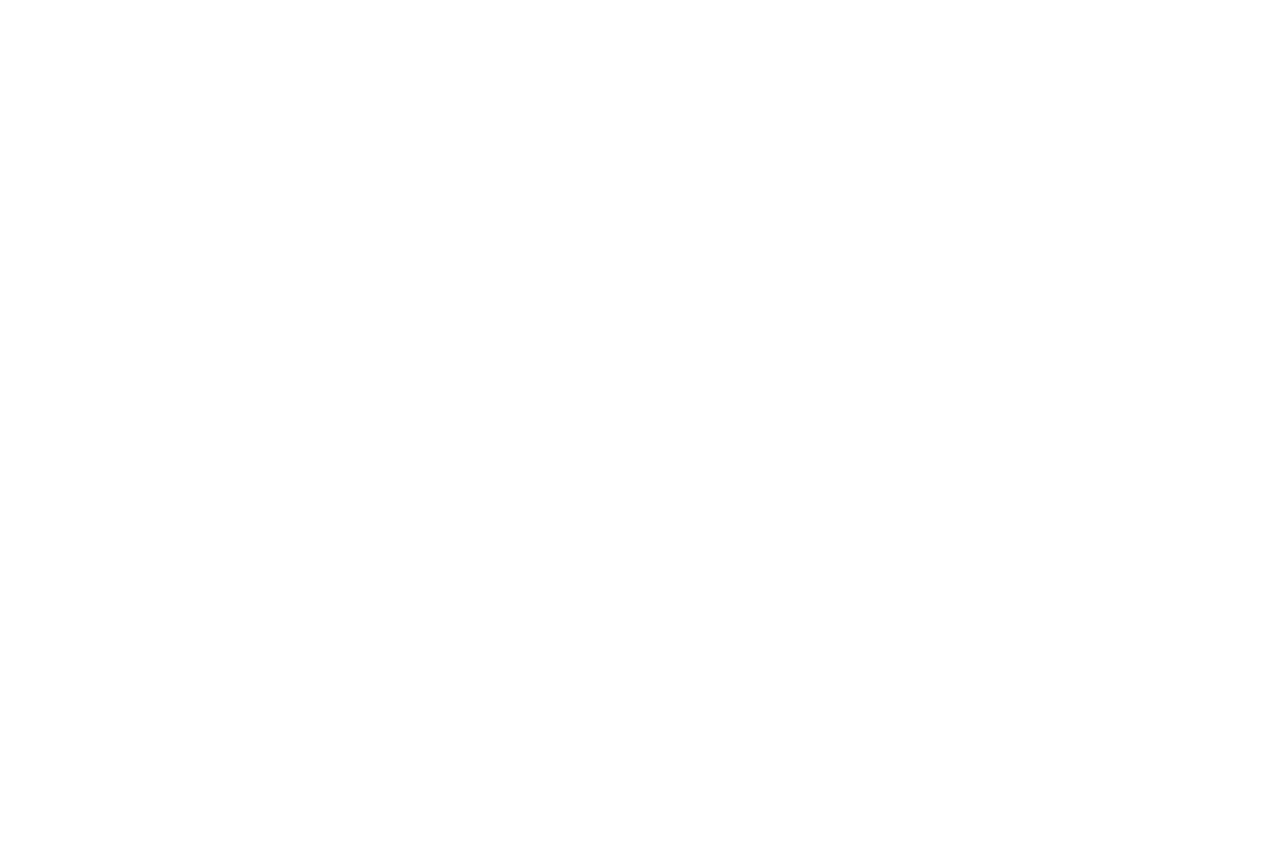
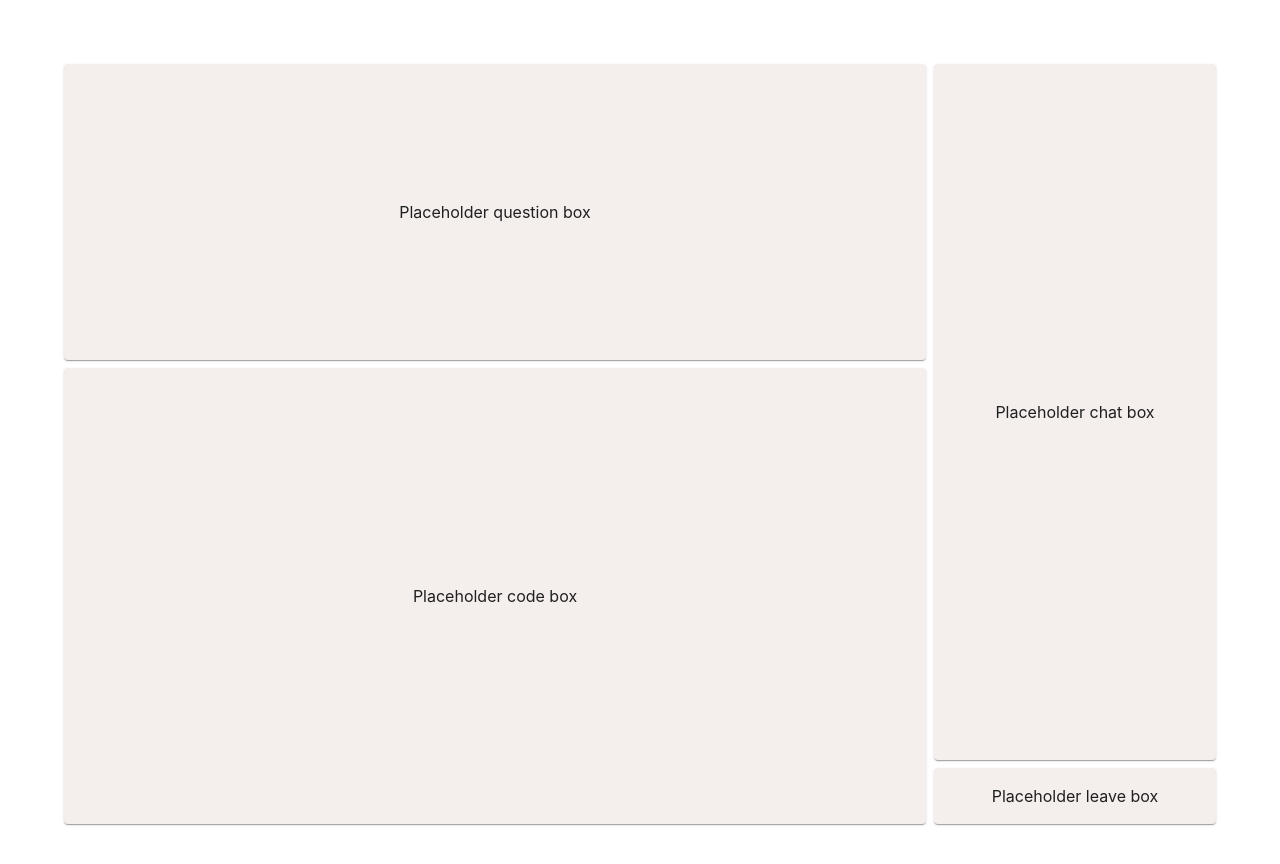
Before and after one commit to Punpun1643/PeerPrep-frontend, a React (Create React App) app in the folder frontend/: page /roompage in a window 1280 px wide. Before the commit this address had no page. Shown: the top 864 px of the page. Before the commit the page ends 800 px from the top, so only its background shows below. Built offline with nearby package versions, Linux system fonts and the light colour scheme.

Commit message:
Add structural layout for room page

```diff
--- a/frontend/src/App.js
+++ b/frontend/src/App.js
@@ -1,6 +1,7 @@
 import {BrowserRouter as Router, Routes, Route, Navigate} from "react-router-dom";
 import SignupPage from './components/SignupPage';
 import SelectionView from './components/MatchingService/SelectionView';
+import RoomPage from './components/MatchingService/RoomPage'
 import {Box} from "@mui/material";
 
 function App() {
@@ -12,6 +13,7 @@ function App() {
                         <Route exact path="/" element={<Navigate replace to="/signup" />}></Route>
                         <Route path="/signup" element={<SignupPage/>}/>
                         <Route path="/selectquestiondifficulty" element={<SelectionView/>}></Route>
+                        <Route path="/roompage" element={<RoomPage/>}></Route>
                     </Routes>
                 </Router>
             </Box>
--- /dev/null
+++ b/frontend/src/components/MatchingService/RoomPage.js
@@ -0,0 +1,47 @@
+import * as React from 'react';
+import { styled } from '@mui/material/styles';
+import Box from '@mui/material/Box';
+import Grid from '@mui/material/Grid';
+import Paper from '@mui/material/Paper';
+import Stack from '@mui/material/Stack';
+
+
+
+/* PLACEHOLDER ITEM BOX */
+const Item = styled(Paper)(({ theme }) => ({
+    display: "flex",
+    backgroundColor: '#f4eeed',
+    padding: theme.spacing(1),
+    textAlign: 'center',
+    alignItems: "center",
+    justifyContent: "center"
+  }));
+
+export default function RoomPage() {
+    return (
+        <Box>
+            <Grid container spacing={1}>
+                {/* left panel */}
+                <Grid item xs={6} md={9}>
+                    <Stack spacing={1}>
+                        {/* question box */}
+                        <Item sx={{height: "35vh"}}>Placeholder question box</Item>
+                        {/*code box */}
+                        <Item sx={{height: "55vh"}}>Placeholder code box</Item>
+                    </Stack>
+                </Grid>
+
+                {/* right panel */}
+                <Grid item xs={6} md={3}>
+                    <Stack spacing={1}>
+                        {/* chat box */}
+                        <Item sx={{height: "85vh"}}>Placeholder chat box</Item>
+                        {/* leave box */}
+                        <Item sx={{height: "5vh"}}>Placeholder leave box</Item>
+                    </Stack>
+                </Grid>
+
+            </Grid>
+        </Box>
+    )
+}
```
